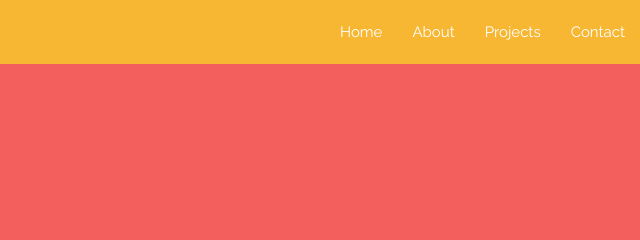
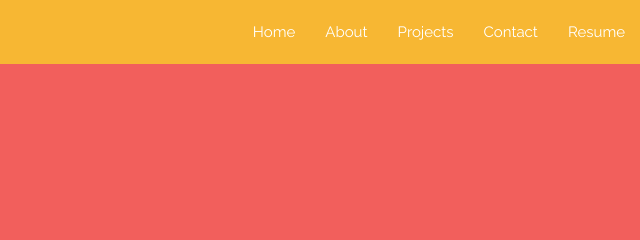
Before and after one commit to huangr/huangr.github.io, a plain HTML site: page bio.html in a window 1280 px wide. Shown: the top 240 px of the page, 640-1280 px from the left. Drawn offline with nearby package versions, Linux system fonts and the light colour scheme.

Commit message:
Added resume to navbar.

```diff
--- a/bio.html
+++ b/bio.html
@@ -31,6 +31,7 @@
                     <li class="hide-on-small-and-down" id="nav-about"><a data-scroll href="./bio.html" class="nav-text">About</a></li>
                     <li class="hide-on-small-and-down" id="nav-projects"><a data-scroll href="./projects.html" class="nav-text">Projects</a></li>
                     <li class="hide-on-small-and-down" id="nav-contact"><a data-scroll href="./contact.html" class="nav-text">Contact</a></li>
+                    <li class="hide-on-small-and-down" id="nav-resume"><a data-scroll href="./assets/files/resume.pdf" class="nav-text">Resume</a></li>
                 </ul>
 
             </div>
```
Also changed, not shown: contact.html (+1 -0 lines), index.html (+1 -0 lines), projects.html (+1 -0 lines), 2 other files.
